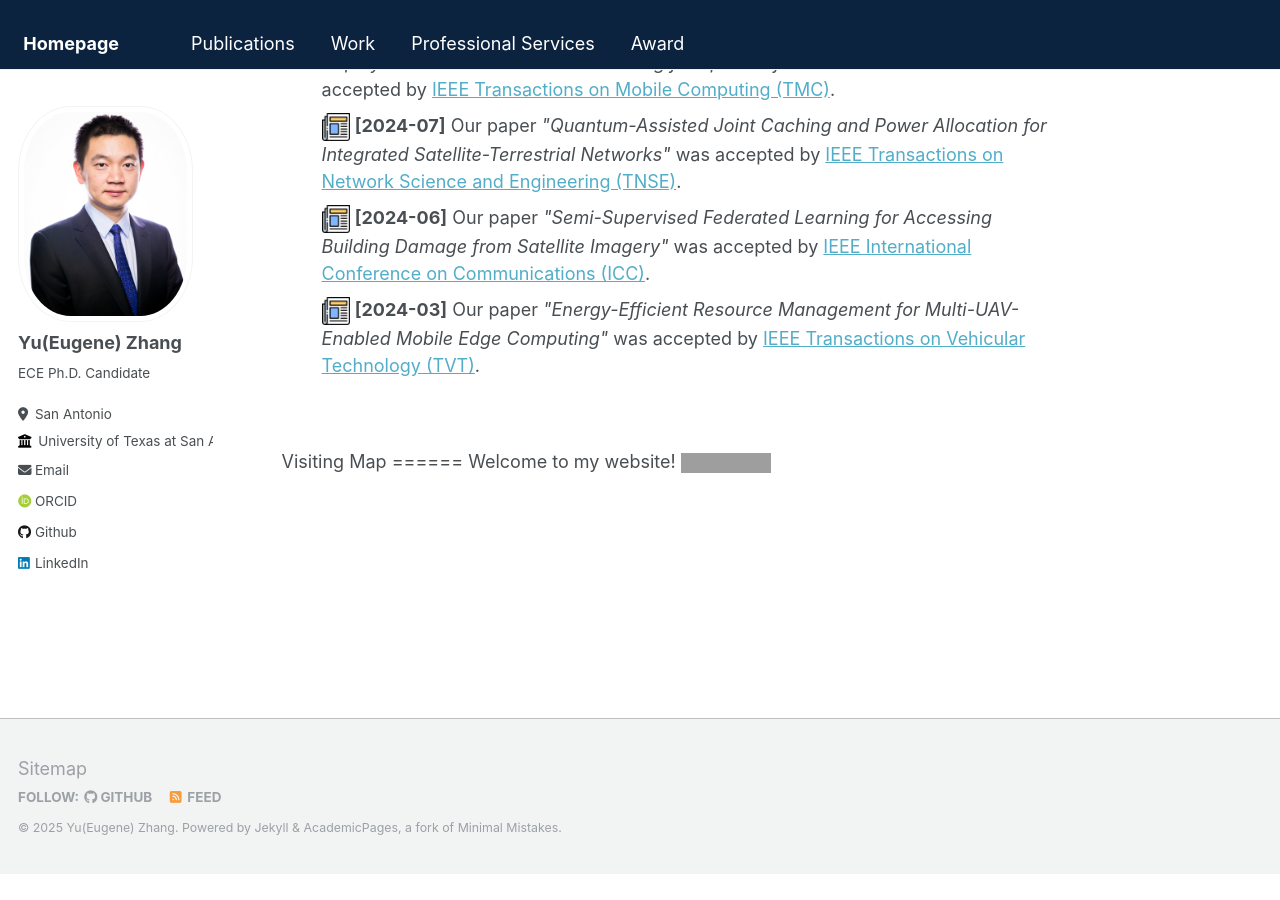
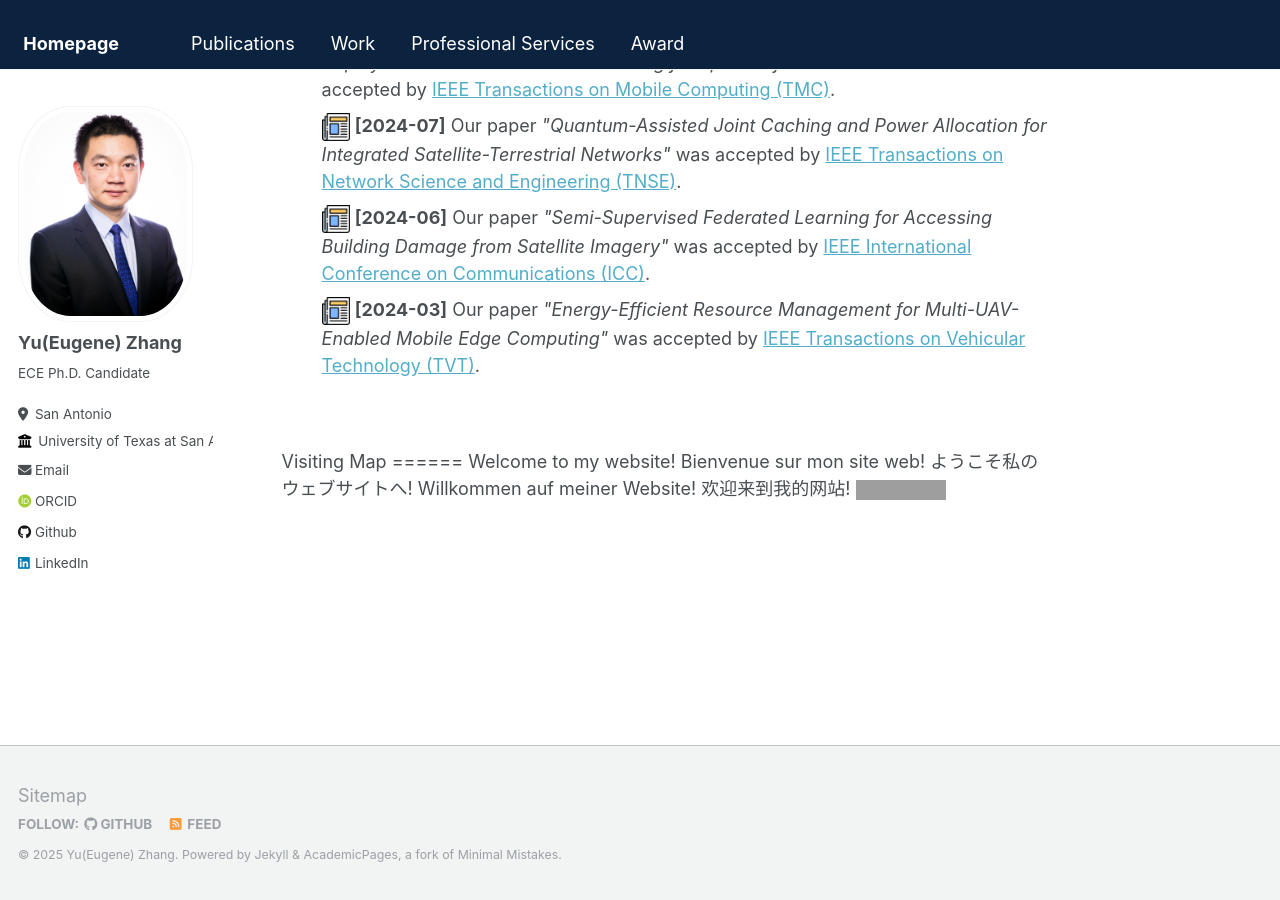
Before and after one commit to Yu-Zhang-Eugene/yu-zhang-eugene.github.io, a Jekyll site: the page built from _pages/about.md, in a window 1280 px wide and 900 px high, scrolled down 1010 px. Built offline with Jekyll 4.4.1, drawn with Linux system fonts in a browser that asks for light colours; some web fonts are replaced; before the commit the page ends 1883 px from its top, so only the background shows below that; grey boxes are pictures that could not be loaded.

Commit message:
Update about.md

```diff
--- a/_pages/about.md
+++ b/_pages/about.md
@@ -78,6 +78,6 @@ Recent News
 
 Visiting Map
 ======
-Welcome to my website!
+Welcome to my website! Bienvenue sur mon site web! ようこそ私のウェブサイトへ! Willkommen auf meiner Website! 欢迎来到我的网站!
 
 <a href="https://clustrmaps.com/site/1c6c9"  title="ClustrMaps"><img src="//www.clustrmaps.com/map_v2.png?d=zKc_Tje-V2kL8v3E5VNlmje6haTJwfpaiZ3kF1SPXCg&cl=ffffff" />
```
